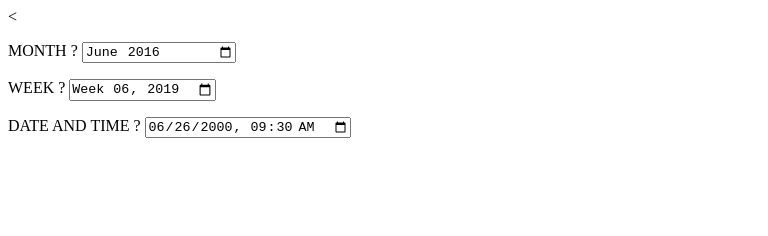
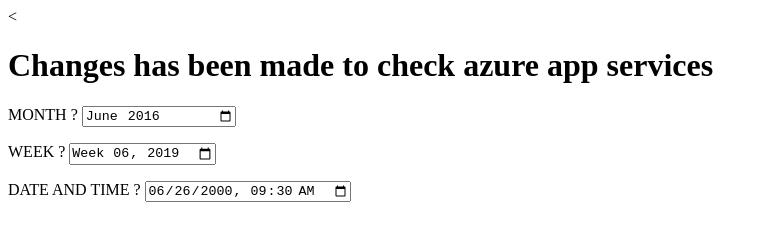
Before and after one commit to vaishavis/cloudassignment, a plain HTML site: page index.html in a window 1280 px wide. Shown: the whole page, without its empty margins (0-768 px from the left). Drawn offline with Linux system fonts and the light colour scheme.

Commit message:
Update index.html

```diff
--- a/index.html
+++ b/index.html
@@ -7,6 +7,7 @@
     <title>Day 1 Assignment 5</title>
 </head>
 <body>
+    <h1> Changes has been made to check azure app services</h1>
    <p> MONTH ? <input type="month" value="2016-06"> </p>
    <p> WEEK ? <input type="week" value="2019-W06"> </p>
    <p> DATE AND TIME ?  <input type="datetime-local" value="2000-06-26T09:30"> </p>
```
